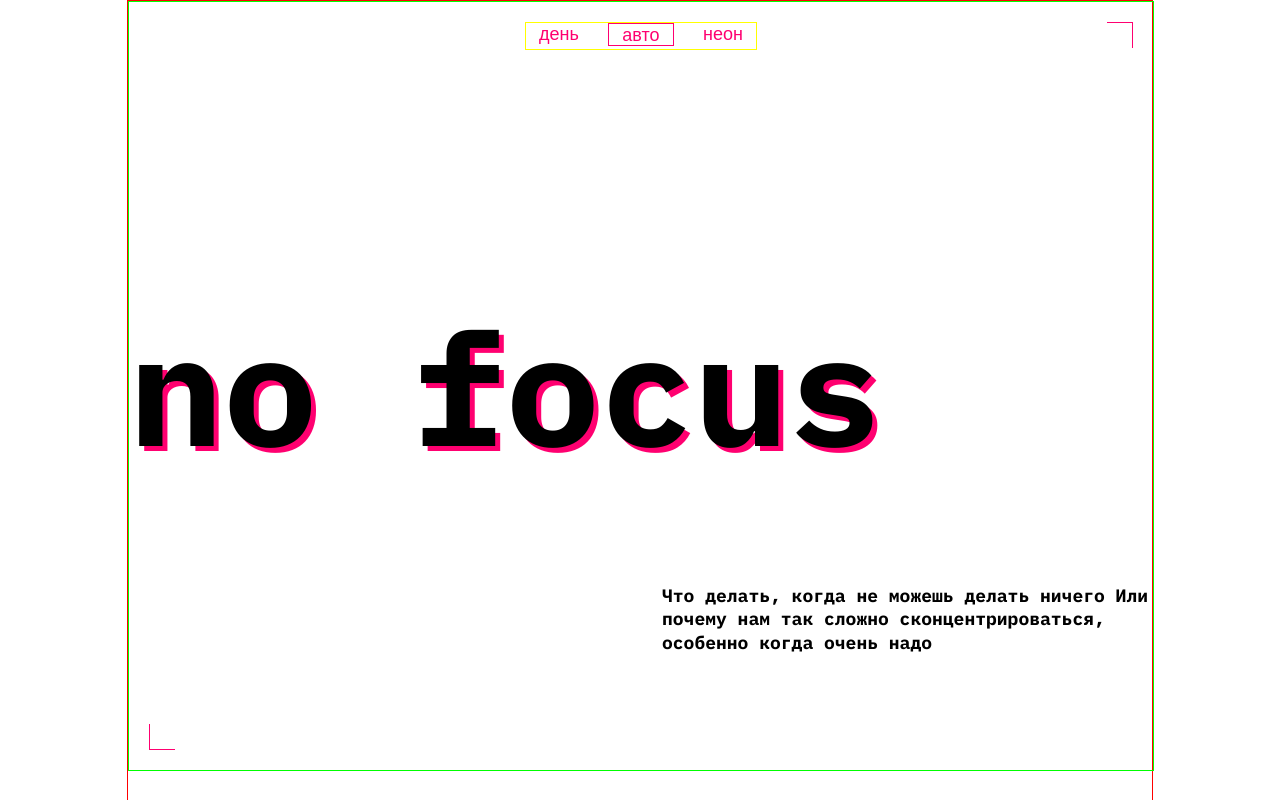
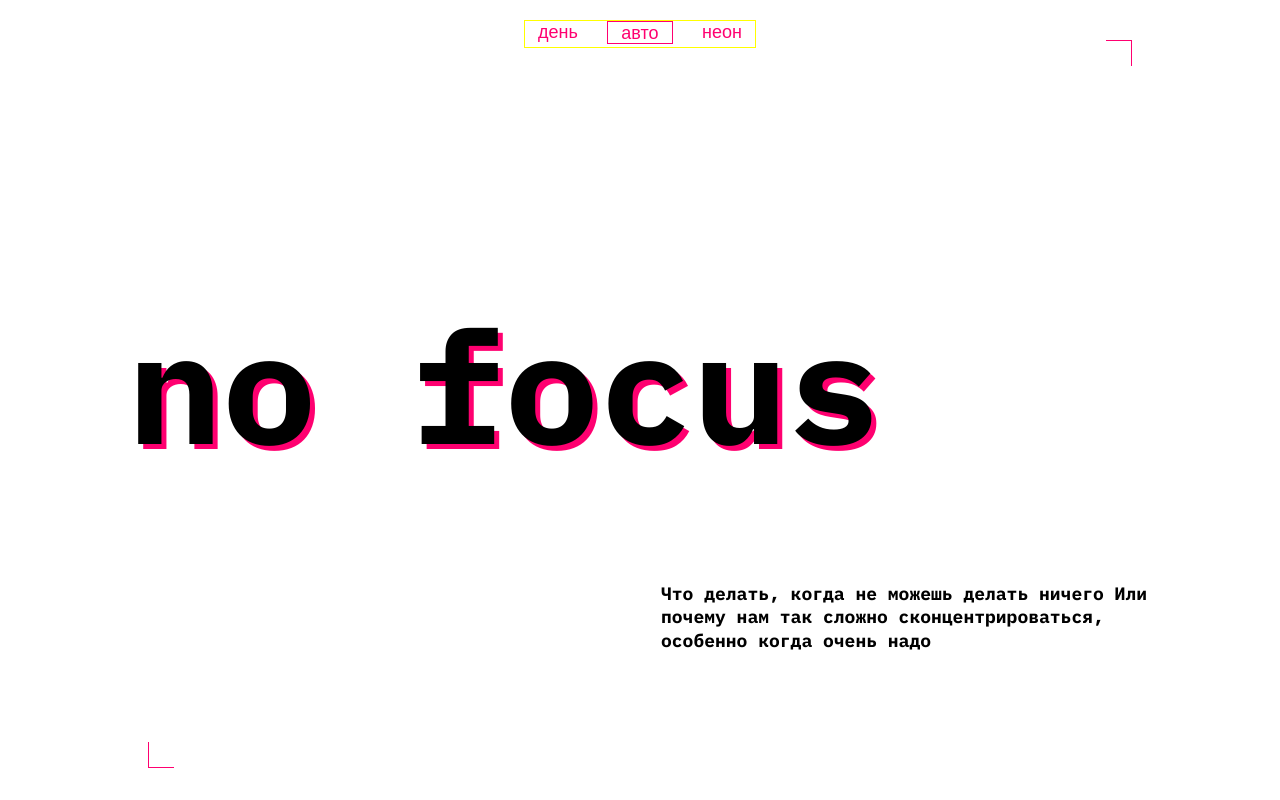
Before and after one commit to gossen391/slogno-sosredotochitsya, a plain HTML site: page index.html in a window 1280 px wide. Shown: the top 800 px of the page. Drawn offline with Linux system fonts and the light colour scheme.

Commit message:
Add files via upload

```diff
--- a/styles/style.css
+++ b/styles/style.css
@@ -2,14 +2,13 @@
 
 .page {
   width:1024px ;
-  border: 1px solid red;
   margin: auto;
   font-family: 'IBM Plex mono';
   background:var(--background-site) ;
 
 }
 .header{
-  border: 1px solid lime;
+  border: 1px solid var(--background-site);
   width:1024px ;
   height:768px ;
   background:var(--background-image);
```
